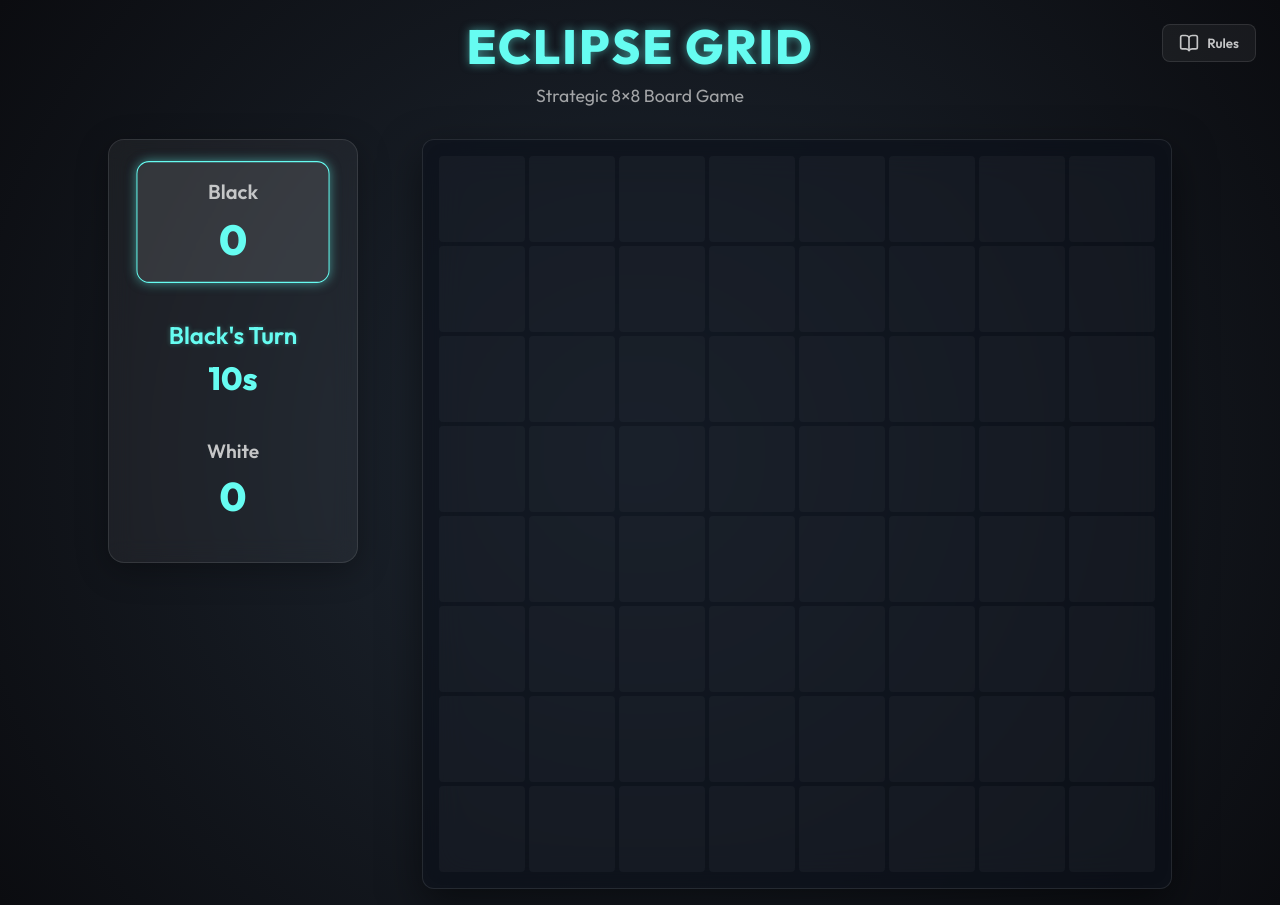
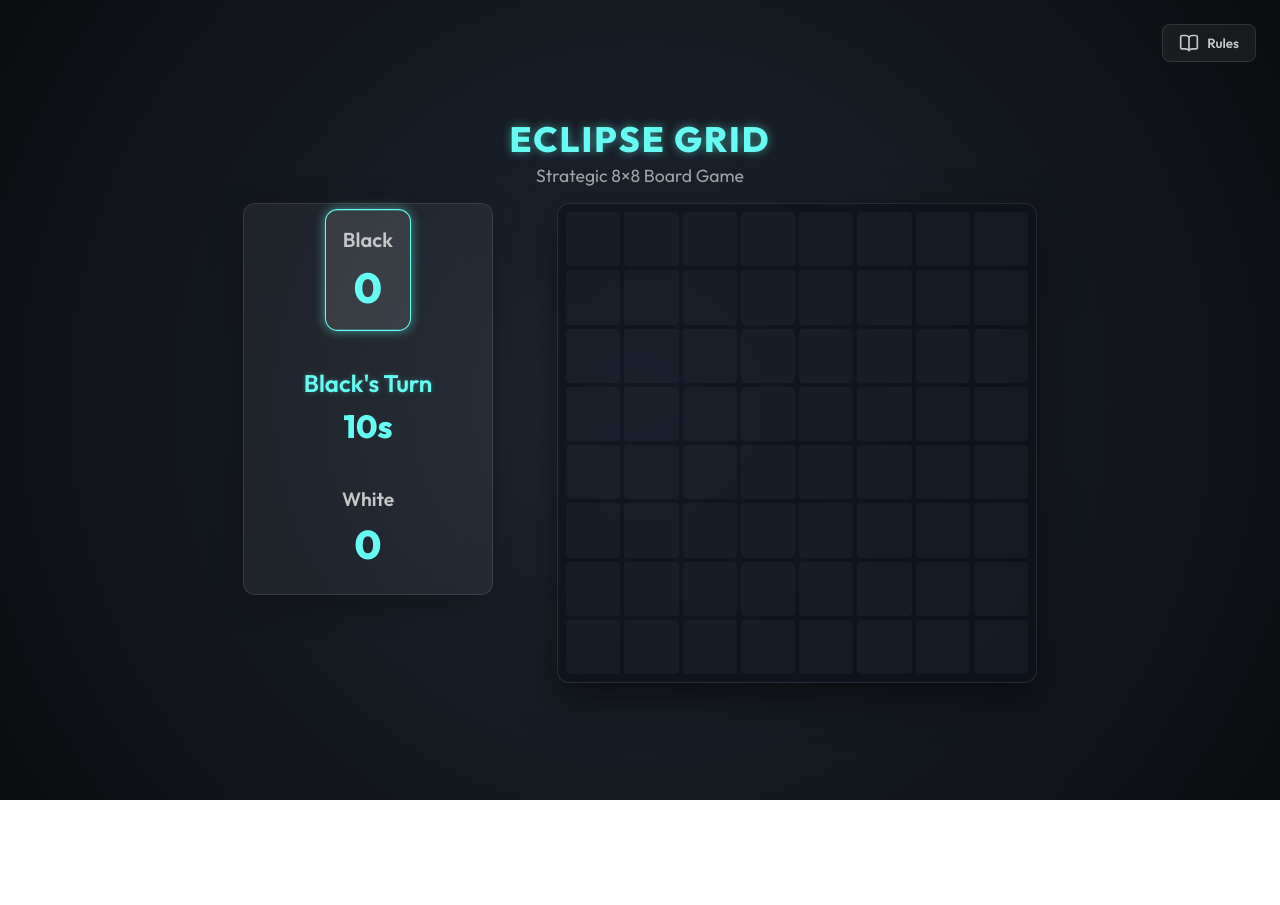
Before and after one commit to Rinika-Codes/Offline_Mindsweeper, a React (Vite) app: page / in a window 1280 px wide. After the commit the page ends 800 px from the top, so only its background shows below. Built offline with nearby package versions, Linux system fonts and the light colour scheme.

Commit message:
Firmly lock UI to a single screen, remove scrolling, and make layout dynamically fit viewport

```diff
--- a/src/App.css
+++ b/src/App.css
@@ -2,8 +2,11 @@
   display: flex;
   flex-direction: column;
   align-items: center;
-  gap: 2rem;
+  justify-content: center;
+  gap: 1rem;
   width: 100%;
+  height: 100%;
+  padding: 1rem;
 }
 
 .header {
@@ -11,13 +14,13 @@
 }
 
 .title {
-  font-size: 3rem;
+  font-size: 2.2rem;
   font-weight: 800;
   color: var(--text-highlight);
   text-transform: uppercase;
   letter-spacing: 2px;
   text-shadow: var(--neon-glow);
-  margin-bottom: 0.5rem;
+  margin-bottom: 0.2rem;
 }
 
 .subtitle {
@@ -28,7 +31,7 @@
 .game-layout {
   display: flex;
   flex-direction: column;
-  gap: 2rem;
+  gap: 1rem;
   align-items: center;
   width: 100%;
 }
@@ -47,14 +50,15 @@
   backdrop-filter: blur(12px);
   -webkit-backdrop-filter: blur(12px);
   border: 1px solid var(--glass-border);
-  border-radius: 16px;
-  padding: 1.5rem 2rem;
+  border-radius: 12px;
+  padding: 0.5rem 1rem;
   display: flex;
   flex-direction: row;
-  gap: 2rem;
+  gap: 1rem;
   box-shadow: 0 8px 32px rgba(0, 0, 0, 0.3);
   min-width: 250px;
   justify-content: space-around;
+  align-items: center;
 }
 
 @media (min-width: 900px) {
@@ -116,14 +120,14 @@
   -webkit-backdrop-filter: blur(20px);
   border: 1px solid var(--glass-border);
   border-radius: 12px;
-  padding: 1rem;
+  padding: 0.5rem;
   box-shadow: 0 15px 40px rgba(0, 0, 0, 0.5), inset 0 0 20px rgba(255,255,255,0.02);
   display: grid;
   grid-template-columns: repeat(8, 1fr);
   grid-template-rows: repeat(8, 1fr);
   gap: 4px;
-  width: 100%;
-  max-width: 750px;
+  width: min(95vw, 60vh);
+  max-width: 600px;
   aspect-ratio: 1;
 }
 
--- a/src/index.css
+++ b/src/index.css
@@ -25,17 +25,18 @@ body {
   font-family: 'Outfit', sans-serif;
   background: radial-gradient(circle at center, #1f2833, #0b0c10);
   color: var(--text-primary);
-  min-height: 100vh;
+  height: 100vh;
+  width: 100vw;
+  overflow: hidden;
   display: flex;
   justify-content: center;
   align-items: center;
-  overflow-x: hidden;
 }
 
 #root {
   width: 100%;
+  height: 100%;
   max-width: 1200px;
-  padding: 1rem;
 }
 
 button {
```
